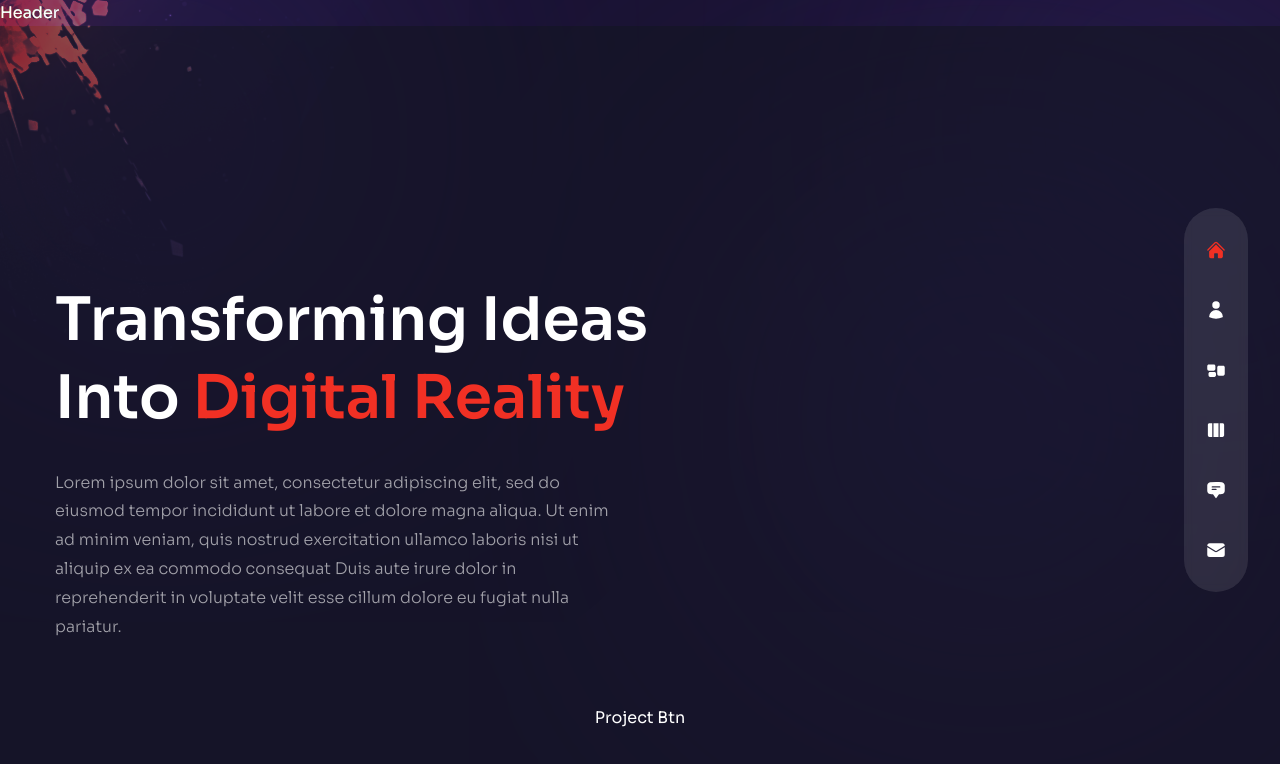
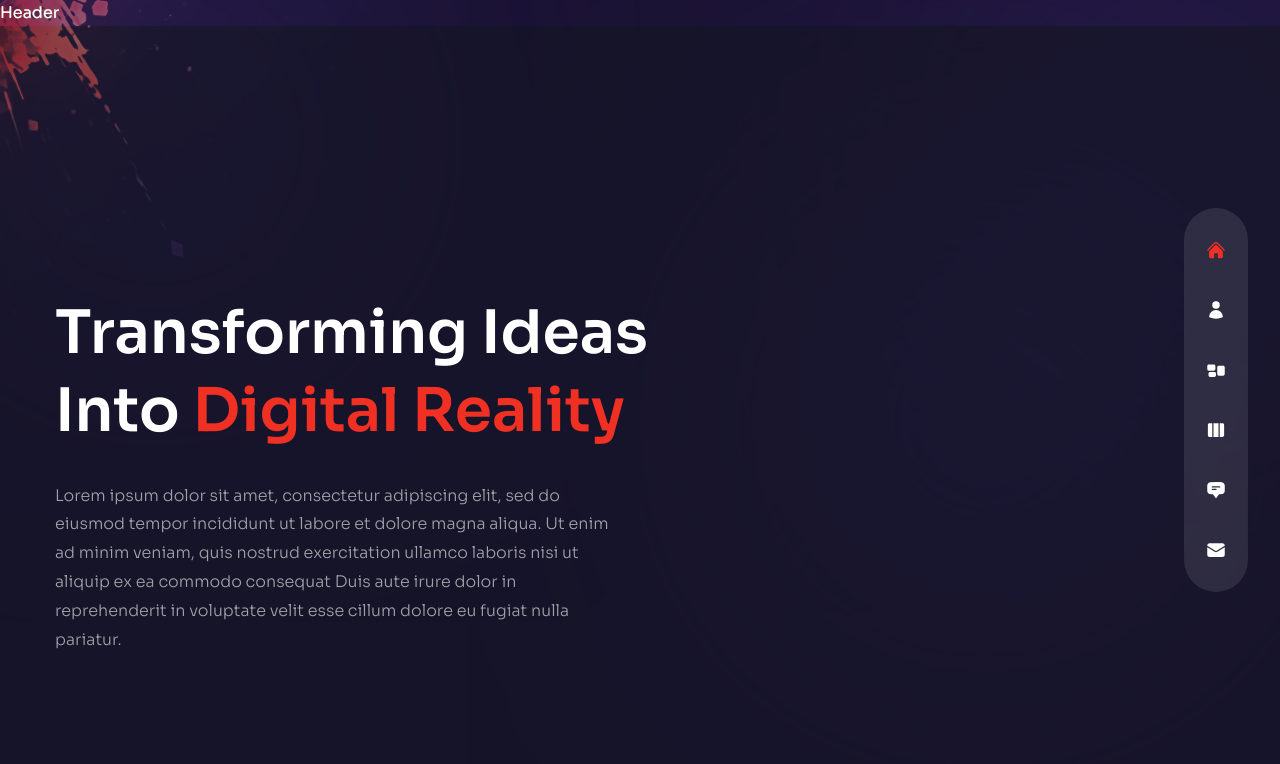
Before and after one commit to mahesha-piyumantha/NextJs-Portfolio, a Next.js app: page / in a window 1280 px wide. Shown: the top 764 px of the page. Built offline with nearby package versions, Linux system fonts and the light colour scheme.

Commit message:
added projects button

```diff
--- a/components/ProjectsBtn.js
+++ b/components/ProjectsBtn.js
@@ -1,7 +1,33 @@
+import Image from "next/image";
+
+// next link
+
+import Link from "next/link";
+
+// icons
+
+import { HiArrowRight } from "react-icons/hi2";
+
 const ProjectsBtn = () => {
+
   return (
-    <div>Project Btn</div>
+    <div className="mx-auto xl:mx-0">
+      <Link href={'/work'} className="relative h-[185px] w-[185px] flex
+       justify-center items-center bg-circleStar bg-cover bg-center bg-no-repeat group">
+        <Image
+          src={'/rounded-text.png'}
+          width={141}
+          height={148}
+          alt={''}
+          className="animate-spin-slow w-full h-full max-w-[141px] max-h-[148px]"
+        />
+
+        <HiArrowRight className="absolute text-4xl
+        group-hover:translate-x-2 transition-all duration-300" />
+      </Link>
+    </div>
   )
+
 };
 
 export default ProjectsBtn;
--- a/pages/index.js
+++ b/pages/index.js
@@ -36,7 +36,7 @@
 
           {/* button */}
 
-          <div className="flex justify-center">
+          <div className="flex justify-center xl:hidden relative">
             <ProjectsBtn />
           </div>
         </div>
```
